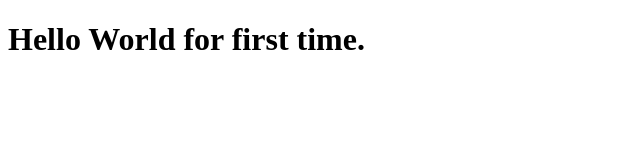
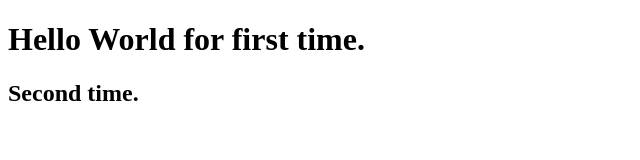
Before and after one commit to thanzawmin-bunix/gitTest, a plain HTML site: page index.html in a window 1280 px wide. Shown: the whole page, without its empty margins (0-640 px from the left). Drawn offline with Linux system fonts and the light colour scheme.

Commit message:
Second Text

```diff
--- a/index.html
+++ b/index.html
@@ -7,5 +7,6 @@
 </head>
 <body>
     <h1>Hello World for first time.</h1>
+    <h2>Second time.</h2>
 </body>
 </html>
```
